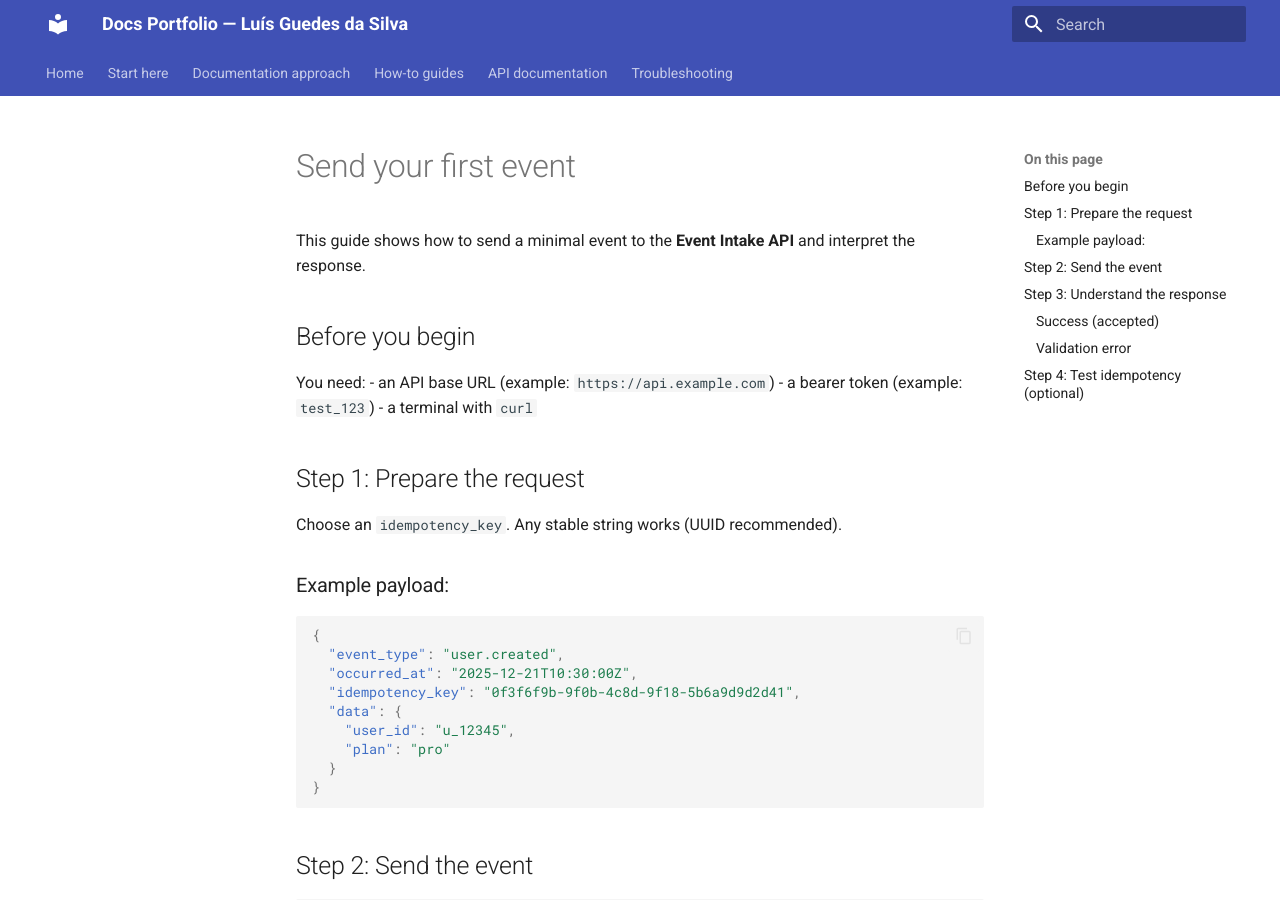
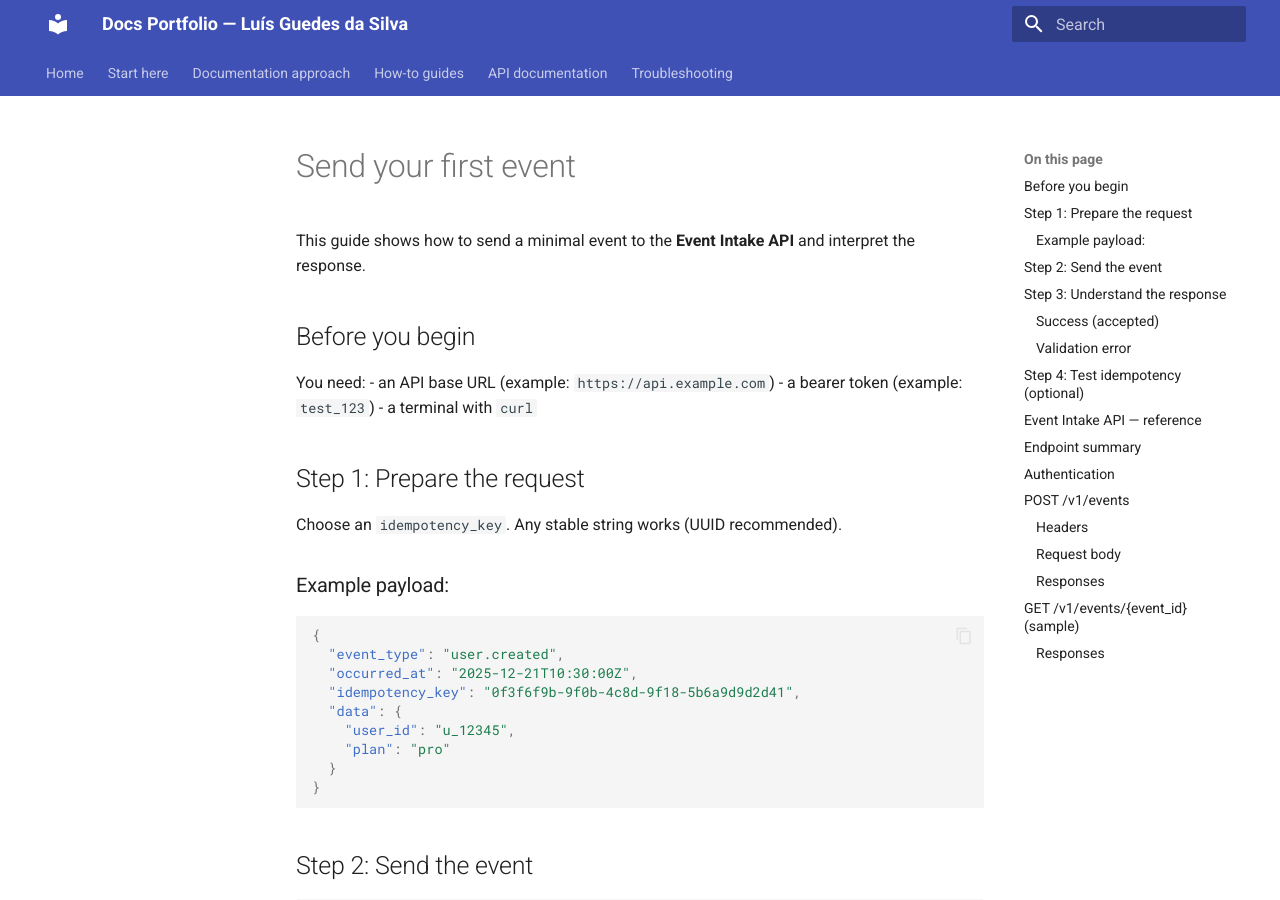
Before and after one commit to luisjguedes/docs-portfolio, an MkDocs documentation site: the page built from docs/how-to/send-first-event.md, in a window 1280 px wide and 900 px high. Built offline with MkDocs 1.6.1 and Material for MkDocs 9.7.7, drawn with Linux system fonts in a browser that asks for light colours.

Commit message:
Update send-first-event.md

````diff
--- a/docs/how-to/send-first-event.md
+++ b/docs/how-to/send-first-event.md
@@ -73,7 +73,7 @@ Expected result:
 	•	the same event_id returned
 
 	```md
-# Event Intake API — reference
+## Event Intake API — reference
 
 This page is a human-readable reference for the API.
 The authoritative contract is the OpenAPI file: `api/openapi.yaml`.
````
